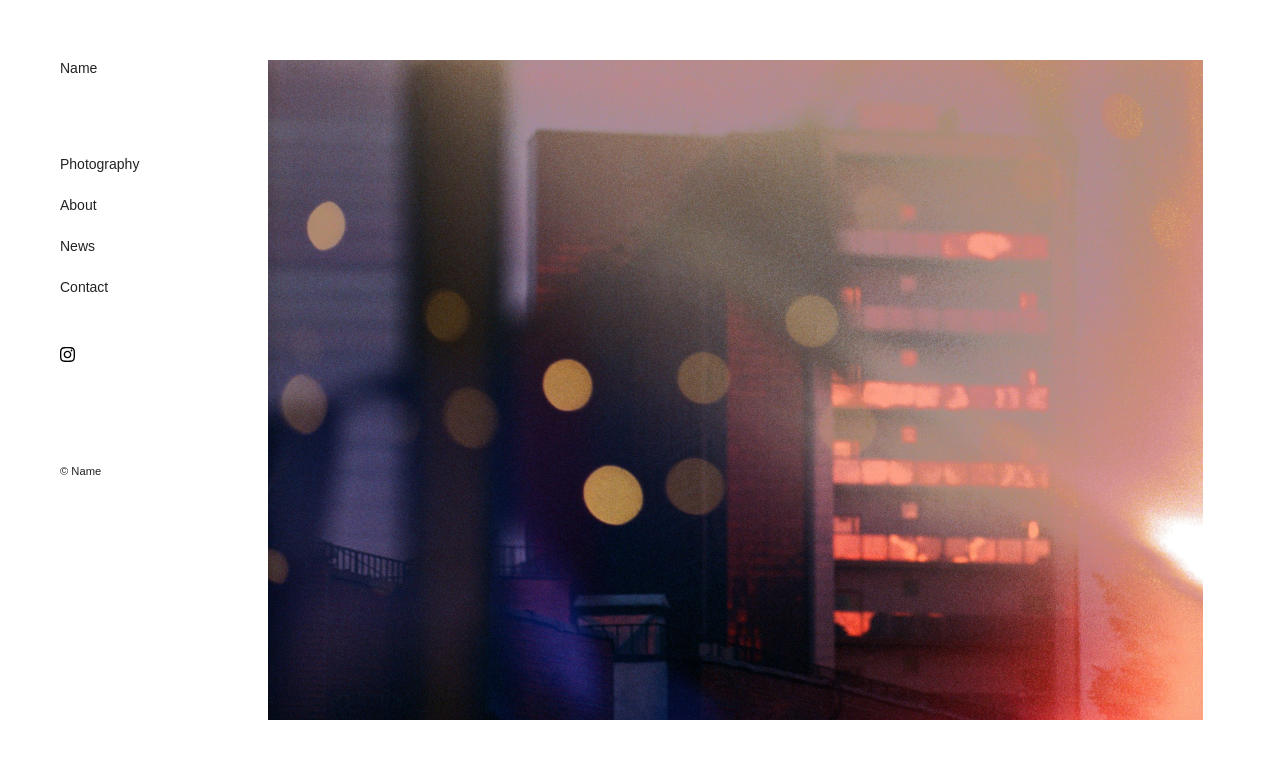
After one commit to muffin-bird/Photograph, a PHP site: page /photography.html in a window 1280 px wide. The commit adds this page. Shown: the top 779 px of the page. Run offline with PHP 8.4, Linux system fonts and the light colour scheme.

Commit message:
Create Photography

```diff
--- a/site/assets/stylesheets/style.css
+++ b/site/assets/stylesheets/style.css
@@ -36,6 +36,6 @@
 body {
   font-family: "Noto Sans JP", sans-serif;
   font-size: 14px;
-  color: #333;
+  color: #222;
 }
 /*# sourceMappingURL=style.css.map */
--- a/site/assets/stylesheets/style.min.css
+++ b/site/assets/stylesheets/style.min.css
@@ -1,2 +1,2 @@
-.fixed{position:fixed;left:60px;top:60px}.fixed .sd{display:flex;flex-direction:column}.fixed .sd .logo{margin-bottom:80px}.fixed .sd .menu{margin-bottom:50px}.fixed .sd .menu li{margin-bottom:25px}.fixed .sd .socialBtn{margin-bottom:100px}.container{padding:60px 60px 60px 250px}.container .section{display:flex;justify-content:center}.container .section img{width:935px;height:auto;max-width:100%}body{font-family:"Noto Sans JP",sans-serif;font-size:14px;color:#333}
+.fixed{position:fixed;left:60px;top:60px}.fixed .sd{display:flex;flex-direction:column}.fixed .sd .logo{margin-bottom:80px}.fixed .sd .menu{margin-bottom:50px}.fixed .sd .menu li{margin-bottom:25px}.fixed .sd .socialBtn{margin-bottom:100px}.container{padding:60px 60px 60px 250px}.container .section{display:flex;justify-content:center}.container .section img{width:935px;height:auto;max-width:100%}body{font-family:"Noto Sans JP",sans-serif;font-size:14px;color:#222}
 /*# sourceMappingURL=style.min.css.map */
--- a/site/assets/stylesheets/style.scss
+++ b/site/assets/stylesheets/style.scss
@@ -4,5 +4,5 @@
 body {
   font-family: 'Noto Sans JP', sans-serif;
   font-size: 14px;
-  color: #333;
+  color: #222;
 }
--- /dev/null
+++ b/site/photography.html
@@ -0,0 +1,48 @@
+<!DOCTYPE html>
+<html lang="ja">
+
+<head>
+    <meta charset="UTF-8">
+    <meta http-equiv="X-UA-Compatible" content="IE=edge">
+    <meta name="viewport" content="width=device-width, initial-scale=1.0">
+    <meta name="description" content="">
+    <link rel="stylesheet" href="./assets/stylesheets/destyle.css">
+    <link rel="stylesheet" href="./assets/stylesheets/style.css">
+    <title>name</title>
+</head>
+
+<body>
+    <header class="fixed">
+        <div class="sd">
+            <h1 class="logo">
+                <a href="">Name</a>
+            </h1>
+            <nav>
+                <ul class="menu">
+                    <li class="photography"><a href="">Photography</a></li>
+                    <li class="about"><a href="">About</a></li>
+                    <li class="news"><a href="">News</a></li>
+                    <li class="contact"><a href="">Contact</a></li>
+                </ul>
+            </nav>
+            <div class="socialBtn">
+                <a href="" target="_blank">
+                    <img src="assets/img/instagram.svg" width="15px" height="15px" alt="Instagram">
+                </a>
+            </div>
+            <div class="copy">
+                <small class="copyright">© Name</small>
+            </div>
+        </div>
+    </header>
+    <div class="container">
+        <section class="section">
+            <img src="assets/img/main.png">
+        </section>
+    </div>
+    <footer>
+    </footer>
+    <script src="./js/main.js"></script>
+</body>
+
+</html>
```
